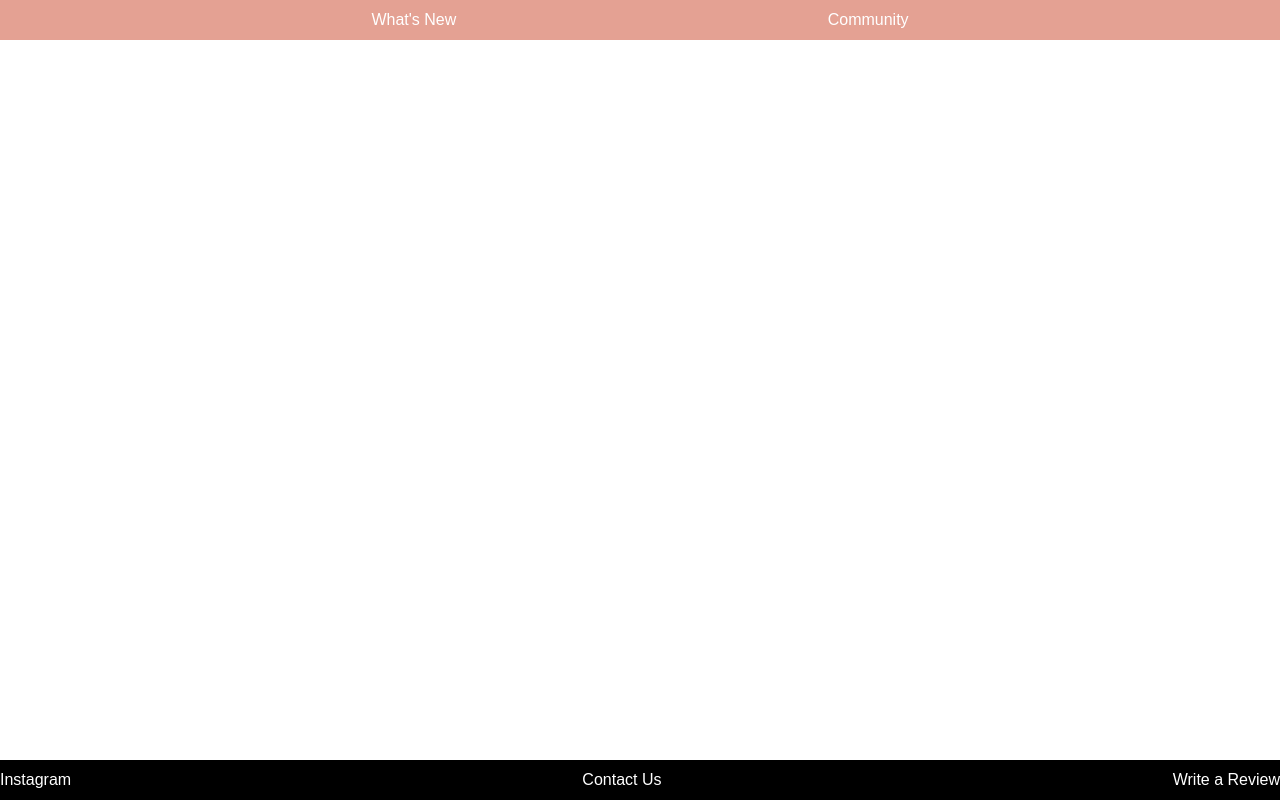
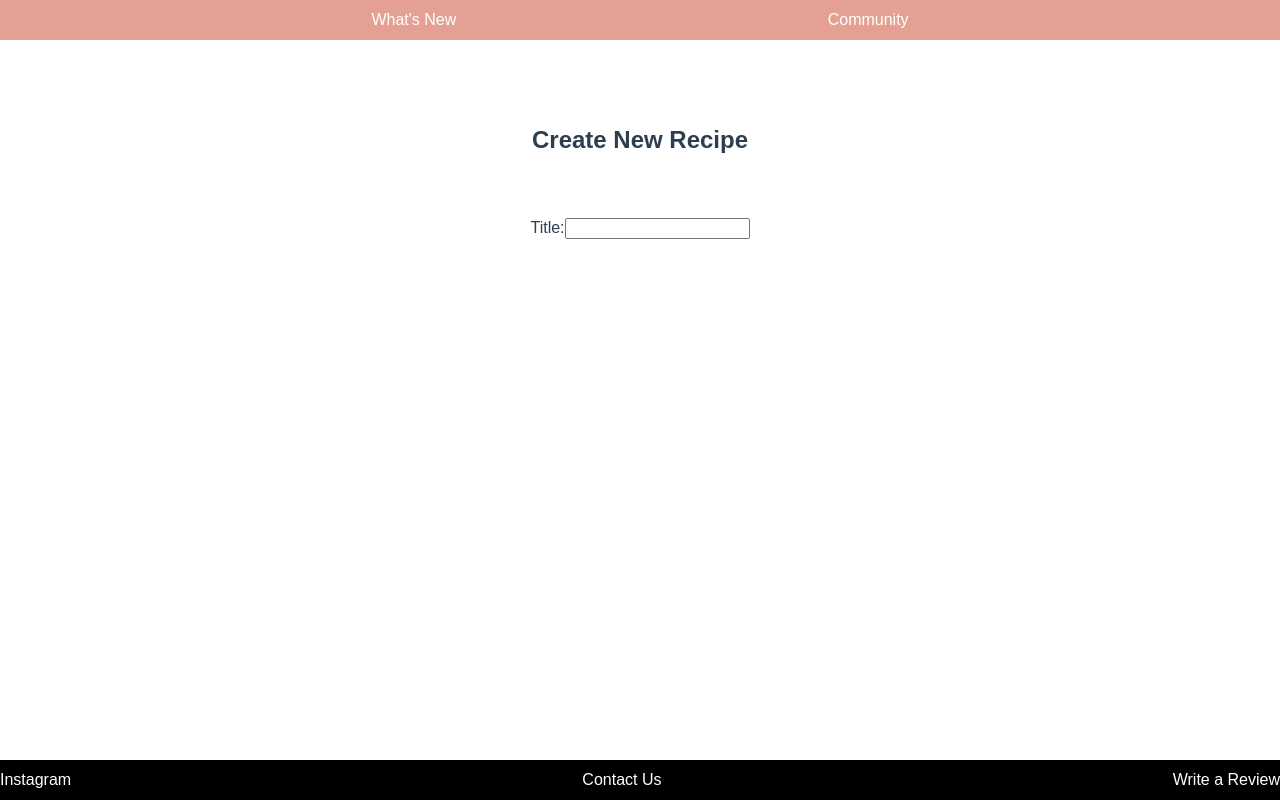
Before and after one commit to Erob711/Recipe-Organizer, a Vue app in the folder vue/: page /create-recipe-page in a window 1280 px wide. Built offline with nearby package versions, Linux system fonts and the light colour scheme.

Commit message:
basic form

```diff
--- a/vue/src/components/CreateNewRecipe.vue
+++ b/vue/src/components/CreateNewRecipe.vue
@@ -1,6 +1,12 @@
 <template>
     <div>
         <!-- TODO: make Create new Recipe form  -->
+        <h2>Create New Recipe</h2>
+        <form class ="recipe-form">
+            <label for="title">Title:<input type = "text"></label>
+
+
+        </form>
     </div>
 </template>
 
@@ -8,4 +14,10 @@
 </script>
 
 <style>
+.recipe-form {
+    margin-top: 5%;
+}
+h2 {
+    margin-top: 10%;
+}
 </style>
```
